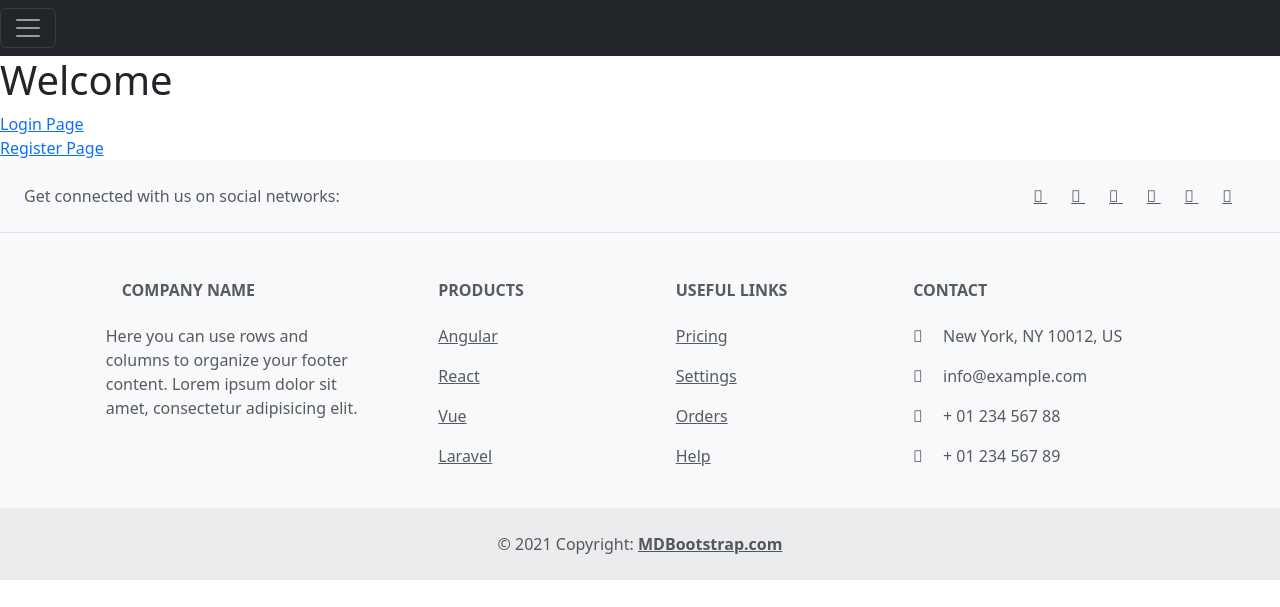
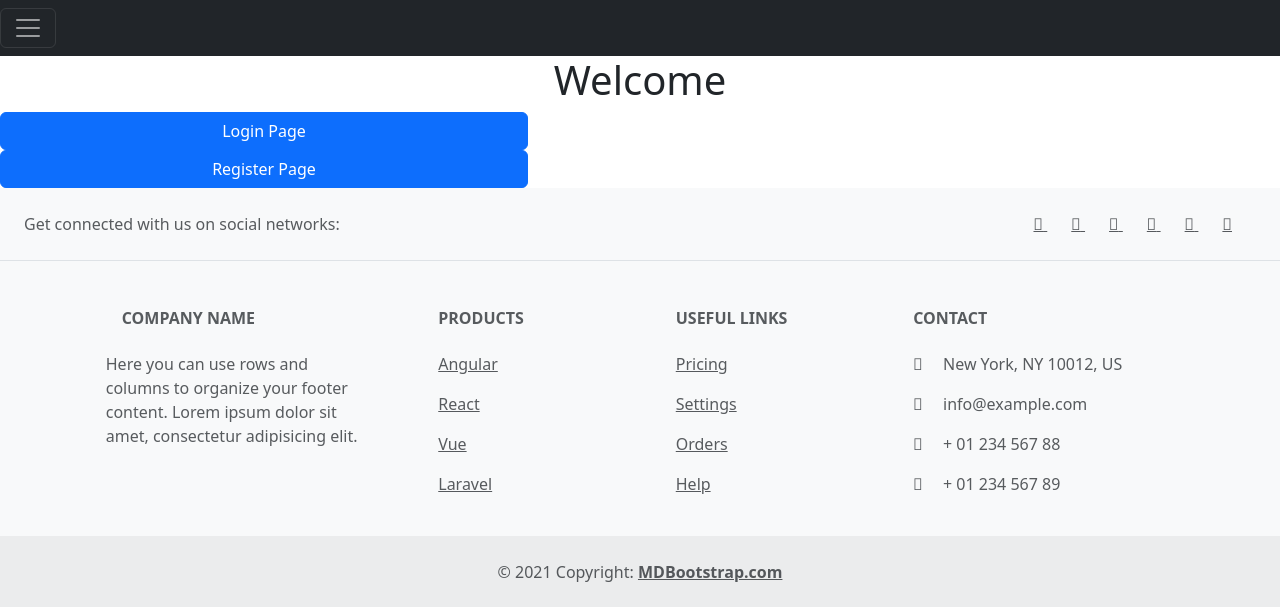
Before and after one commit to don1997/csm, a Flask app: page / in a window 1280 px wide. Shown: the top 607 px of the page. Run offline with Flask 2, Linux system fonts and the light colour scheme; some libraries are stand-ins or nearby versions.

Commit message:
New: Added B_5 buttons over links

```diff
--- a/src/app/templates/edit_snippet.html
+++ b/src/app/templates/edit_snippet.html
@@ -18,7 +18,7 @@
 
 <body>
     <h1>Edit Snippet</h1>
-    <a href="https://pygments.org/languages/">A List of Lanugages and file extensions </a>
+    <a class="btn btn-primary" role="button" href="https://pygments.org/languages/"style="width: 33rem;"> A List of Lanugages and file extensions</a><br>
 
 
 
@@ -45,8 +45,7 @@
 
 
     </div>
-
-    <a href="{{url_for('main.dashboard')}}">Back To Dashboard</a>
+    <a class="btn btn-primary" role="button" href="{{ url_for('main.dashboard') }}"style="width: 25rem;"> Back to Dashboard</a><br>
   </form>
 
 
--- a/src/app/templates/home.html
+++ b/src/app/templates/home.html
@@ -2,10 +2,14 @@
 
 {% block title %}Home{% endblock %}
 
+
 {% block main %}
-    <h1>Welcome</h1>
+    <h1 style="text-align: center;">Welcome</h1>
 
+    <style>
+        .btn {width: 33rem; center;justify-self: center;}
+    </style>
+    <a class="btn btn-primary" role="button" href="{{ url_for('main.login') }}"style="width: 33rem; align-self: center;justify-self: center;"> Login Page</a><br>
+    <a class="btn btn-primary" role="button" href="{{ url_for('main.register') }}"style="width: 33rem;align-self: center;justify-self: center;"> Register Page</a><br>
 
-    <a href="{{ url_for('main.login') }}">Login Page</a><br>
-    <a href="{{ url_for('main.register') }}">Register Page</a><br>
 {% endblock %}
--- a/src/app/templates/login.html
+++ b/src/app/templates/login.html
@@ -8,7 +8,7 @@
 <body>
     <h1>Login Page</h1>
 
-    <a href="{{url_for('main.register')}}">Dont have an account </a><br>
+    <a class="btn btn-primary" role="button" href="{{ url_for('main.register') }}"style="width: 25rem;"> Don't have an Account?</a><br>
 
     <div class="container">
         <h2>Login</h2>
--- a/src/app/templates/new_snippet.html
+++ b/src/app/templates/new_snippet.html
@@ -20,7 +20,7 @@
 <body>
     <h1>New Snippet</h1>
 
-    <a href="https://pygments.org/languages/">A List of Lanugages and file extensions </a>
+    <a class="btn btn-primary" role="button" href="https://pygments.org/languages/"style="width: 33rem;"> A List of Lanugages and file extensions</a><br>
 
     <div class="container">
       <form class="form form-horizontal" method="post" role="form">
@@ -45,7 +45,7 @@
 
     </div>
 
-    <a href="{{url_for('main.dashboard')}}">Back To Dashboard</a>
+    <a class="btn btn-primary" role="button" href="{{ url_for('main.dashboard') }}"style="width: 25rem;"> Back to Dashboard</a><br>
   </form>
 
 
--- a/src/app/templates/register.html
+++ b/src/app/templates/register.html
@@ -17,7 +17,8 @@
       {{ wtf.quick_form(form) }}
     </div>
 
-    <a href="{{url_for('main.login')}}">Already have an account? </a><br>
+    <a class="btn btn-primary" role="button" href="{{ url_for('main.login') }}"style="width: 25rem;"> Already have an account? </a><br>
+
 </body>
 
 {% endblock %}
```
